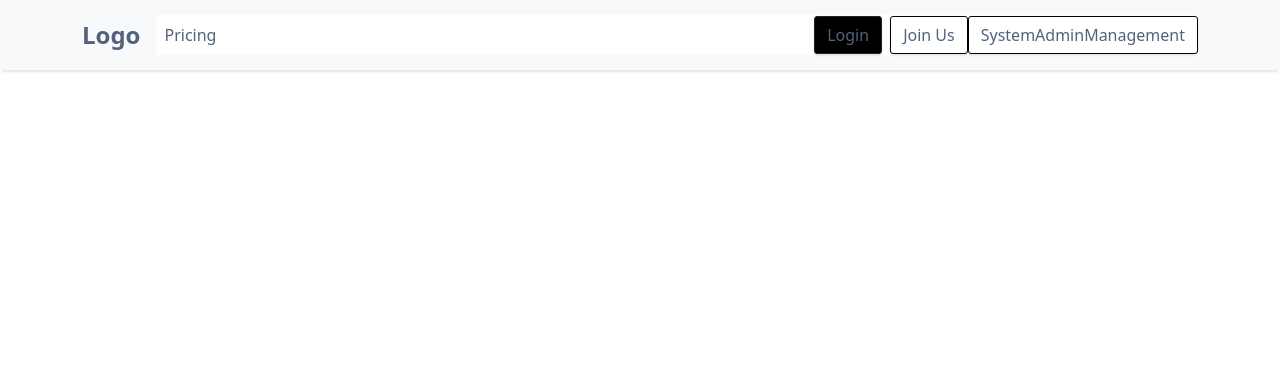
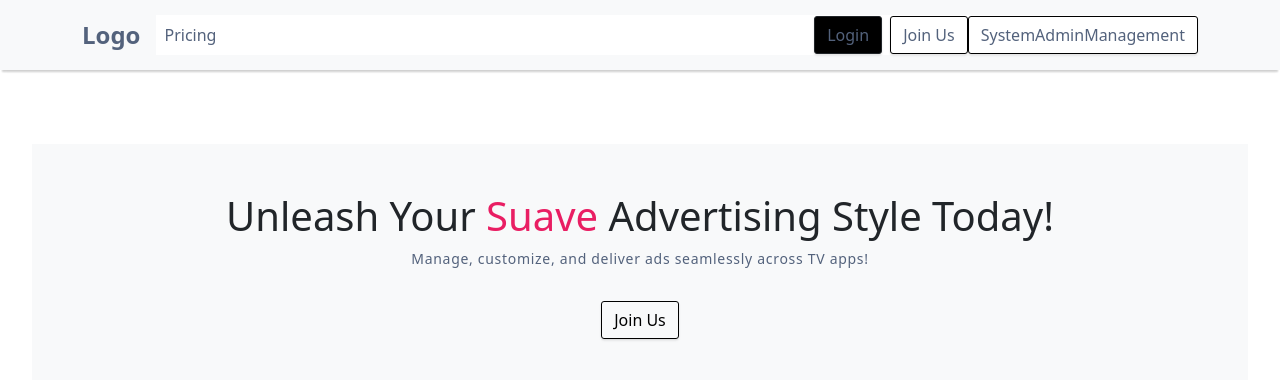
Before and after one commit to Chan-Man-Lock-Jake/-FSDP-WebServer-Ad-Distribution-to-TV-Apps, a React (Vite) app: page /usermanagement in a window 1280 px wide. Shown: the top 380 px of the page. Built offline with nearby package versions, Linux system fonts and the light colour scheme.

Commit message:
fixing merge error

```diff
--- a/src/App.tsx
+++ b/src/App.tsx
@@ -28,7 +28,8 @@ const App: React.FC = () => {
         <Route path="/faq" element={<Faq />} />
         <Route path="/admin-management" element={<SystemAdminManagement />} />
         <Route path="/add-new-user" element={<AddNewUserPage />} />
-          <Route path="/monitor-user-activity" element={<MonitorUserActivity />} />
+        <Route path="/monitor-user-activity" element={<MonitorUserActivity />} />
+        <Route path="/usermanagement" element={<UserManagement/>} />
       </Routes>
     </Router>
   );
--- a/src/UserManagement.tsx
+++ b/src/UserManagement.tsx
@@ -1,8 +1,8 @@
 import React from 'react';
-import Header from './Header';
+import Header from './components/Header';
 import Hero from './components/Hero';
 import Features from './Features';
-import Footer from './Footer';
+import Footer from './components/Footer';
 import './css/Home.css';
 import BlankSpace from './components/BlankSpace';
 
```
